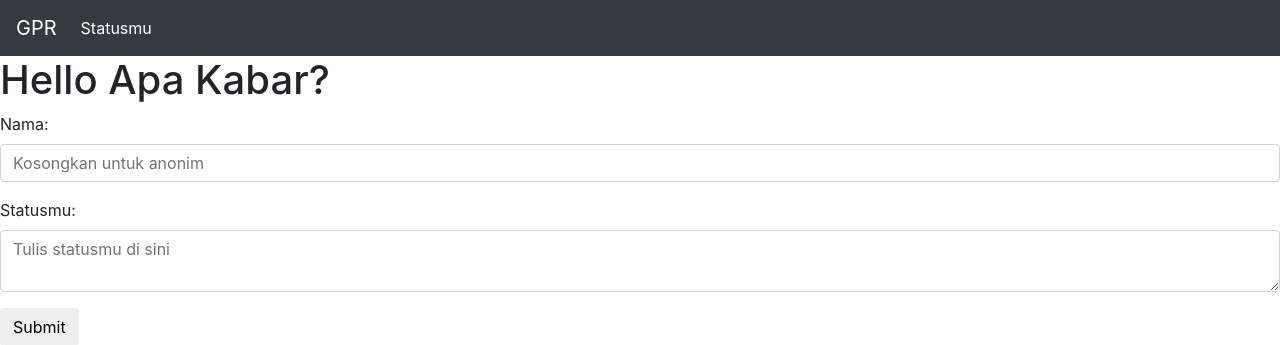
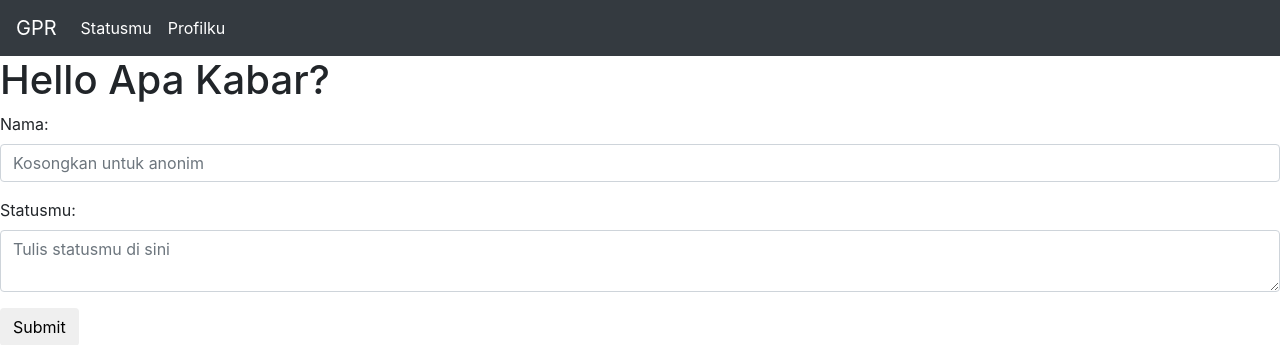
Before and after one commit to gagahpangeran/neogpr, a Django app: page / in a window 1280 px wide. Shown: the top 345 px of the page. Run offline with Django 3.2, Linux system fonts and the light colour scheme; data that the repository does not hold is empty; some libraries are stand-ins or nearby versions.

Commit message:
Add profile link in navbar

```diff
--- a/statusmu/templates/base.html
+++ b/statusmu/templates/base.html
@@ -27,6 +27,9 @@
                     <li class="nav-item active">
                         <a class="nav-link" href="/">Statusmu</a>
                     </li>
+                    <li class="nav-item active">
+                        <a class="nav-link" href="/profile/">Profilku</a>
+                    </li>
                 </ul>
             </div>
         </nav>
```
